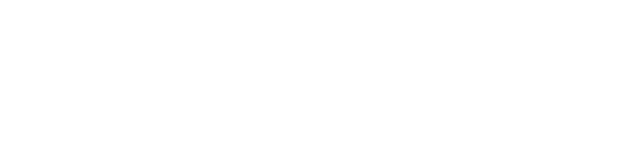
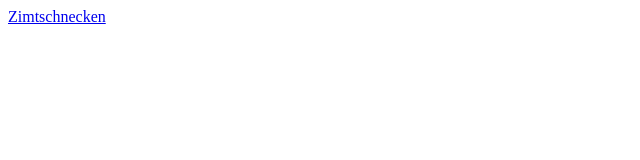
Before and after one commit to TimmyD710/Recipes, a plain HTML site: page index.html in a window 1280 px wide. Shown: the whole page, without its empty margins (0-640 px from the left). Drawn offline with Linux system fonts and the light colour scheme.

Commit message:
Fix missing link to zimtschnecken on index

```diff
--- a/index.html
+++ b/index.html
@@ -6,6 +6,6 @@
     <title>Recipes</title>
 </head>
 <body>
-    <a href="./recipes/zimtschnecken.html" target="_self" rel="noreferrer"></a>
+    <a href="./recipes/zimtschnecken.html" target="_self" rel="noreferrer">Zimtschnecken</a>
 </body>
 </html>
```
